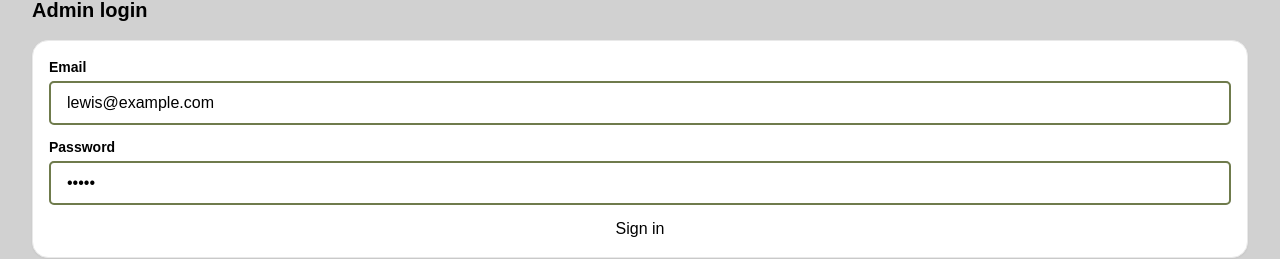
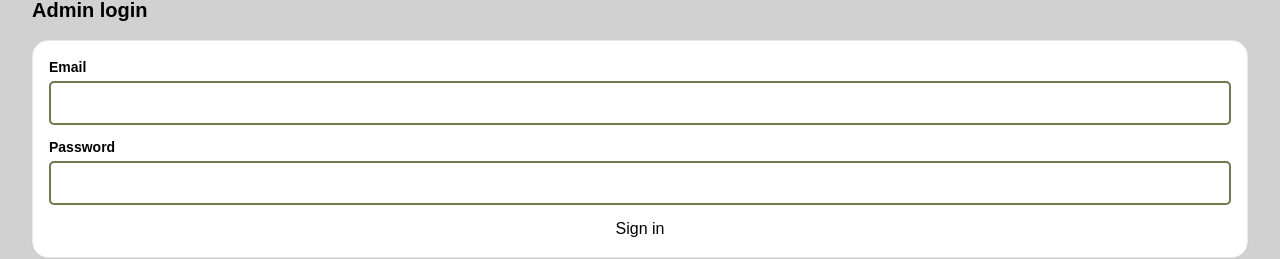
Before and after one commit to ljelfswebdev/casa-musia-ros, a Next.js app: page /admin/login in a window 1280 px wide. Shown: the part 220-479 px from the top of the page. Built offline with nearby package versions, Linux system fonts and the light colour scheme; no server answers.

Commit message:
login correction

```diff
--- a/app/admin/login/page.jsx
+++ b/app/admin/login/page.jsx
@@ -5,8 +5,8 @@ import { useRouter } from 'next/navigation';
 
 export default function AdminLogin() {
   const router = useRouter();
-  const [email, setEmail] = useState('lewis@example.com');
-  const [password, setPassword] = useState('12345');
+  const [email, setEmail] = useState('');
+  const [password, setPassword] = useState('');
   const [loading, setLoading] = useState(false);
   const [err, setErr] = useState('');
 
```
